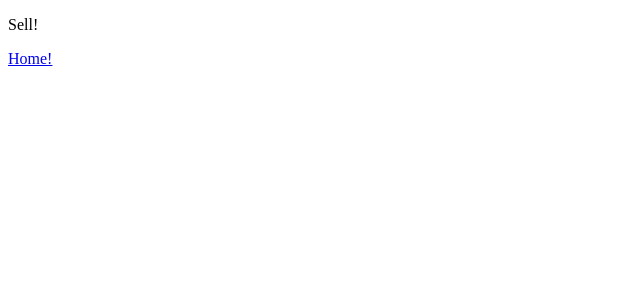
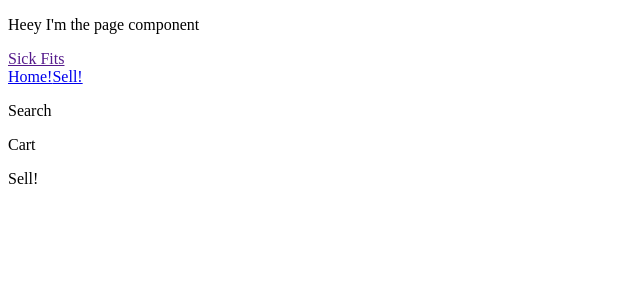
Before and after one commit to davizp/Advanced-React, a Next.js app in the folder sick-fits/frontend/: page /sell in a window 1280 px wide. Shown: the top 300 px of the page, without its empty margins (0-640 px from the left). Built offline with nearby package versions, Linux system fonts and the light colour scheme.

Commit message:
04 - Custom _app.js Layout. Incomplete*

```diff
--- /dev/null
+++ b/sick-fits/frontend/components/Header.js
@@ -0,0 +1,16 @@
+import Nav from './Nav';
+
+const Header = () => (
+  <div>
+    <div className="bar">
+      <a href="">Sick Fits</a>
+      <Nav />
+    </div>
+    <div className="sub-bar">
+      <p>Search</p>
+    </div>
+    <div>Cart</div>
+  </div>
+);
+
+export default Header;
--- /dev/null
+++ b/sick-fits/frontend/components/Nav.js
@@ -0,0 +1,14 @@
+import Link from 'next/link';
+
+const Nav = () => (
+  <div>
+    <Link href="/">
+      <a>Home!</a>
+    </Link>
+    <Link href="/sell">
+      <a>Sell!</a>
+    </Link>
+  </div>
+  );
+
+  export default Nav;
--- /dev/null
+++ b/sick-fits/frontend/components/Page.js
@@ -0,0 +1,19 @@
+import React, { Component } from 'react';
+import Header from '../components/Header';
+
+class Page extends Component {
+
+  render() {
+    const { Component } =  this.props;
+
+    return (
+      <div>
+        <p>Heey I'm the page component</p>
+        <Header />
+        {this.props.children}
+      </div>
+    );
+  }
+}
+
+export default Page;
--- /dev/null
+++ b/sick-fits/frontend/pages/_app.js
@@ -0,0 +1,19 @@
+import App, { Container } from 'next/app';
+import Page from '../components/Page';
+
+class MyApp extends App {
+
+  render() {
+    const { Component } =  this.props;
+
+    return (
+      <Container>
+        <Page>
+          <Component />
+        </Page>
+      </Container>
+    );
+  }
+}
+
+export default MyApp;
--- a/sick-fits/frontend/pages/sell.js
+++ b/sick-fits/frontend/pages/sell.js
@@ -1,12 +1,8 @@
-import Link from 'next/link';
 
 const Sell = props => (
-    <div>
-        <p>Sell!</p>
-        <Link href="/">
-            <a>Home!</a>
-        </Link>
-    </div>
+  <div>
+    <p>Sell!</p>
+  </div>
 );
 
 export default Sell;
```
Also changed, not shown: sick-fits/frontend/components/Meta.js (added, +11 -0 lines).
